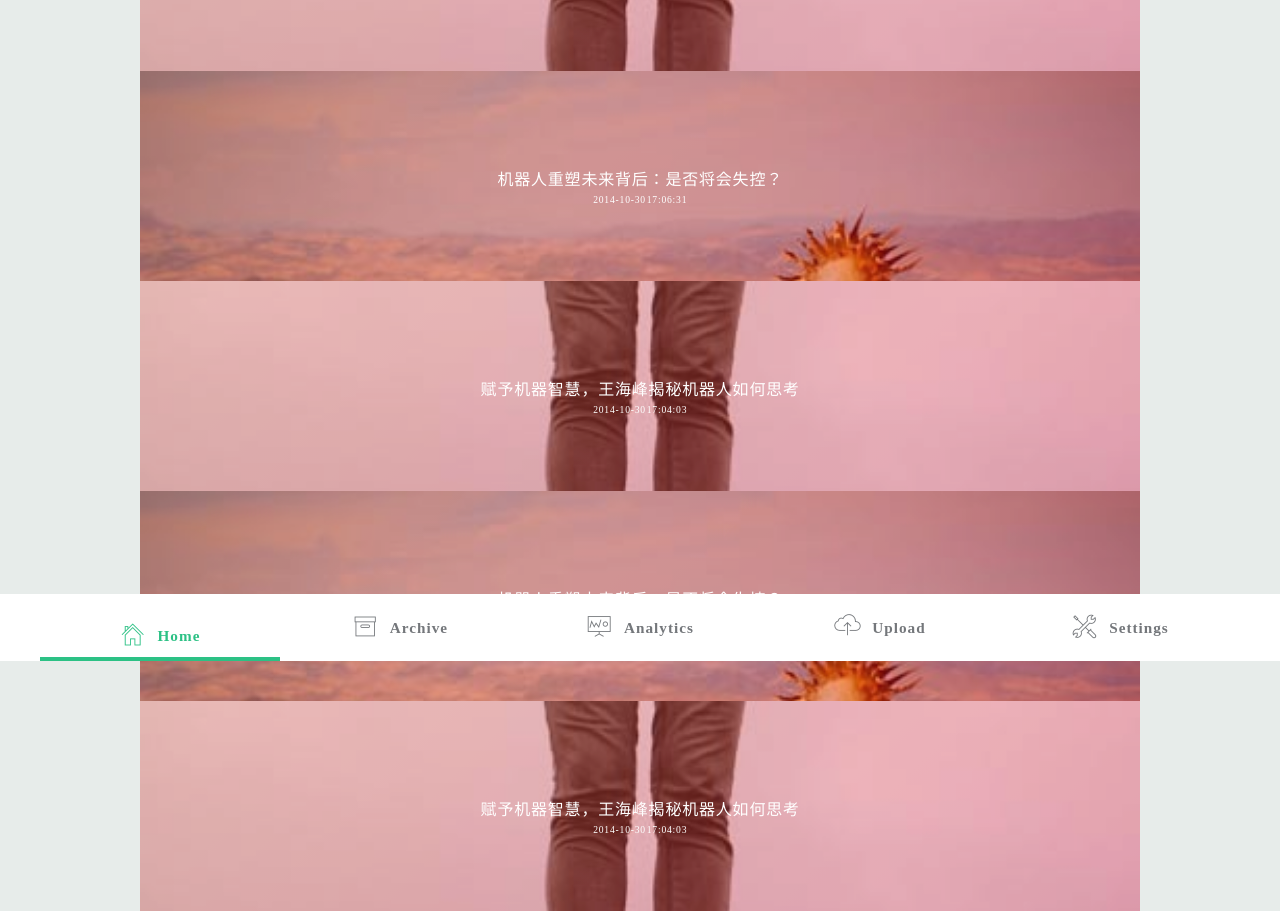
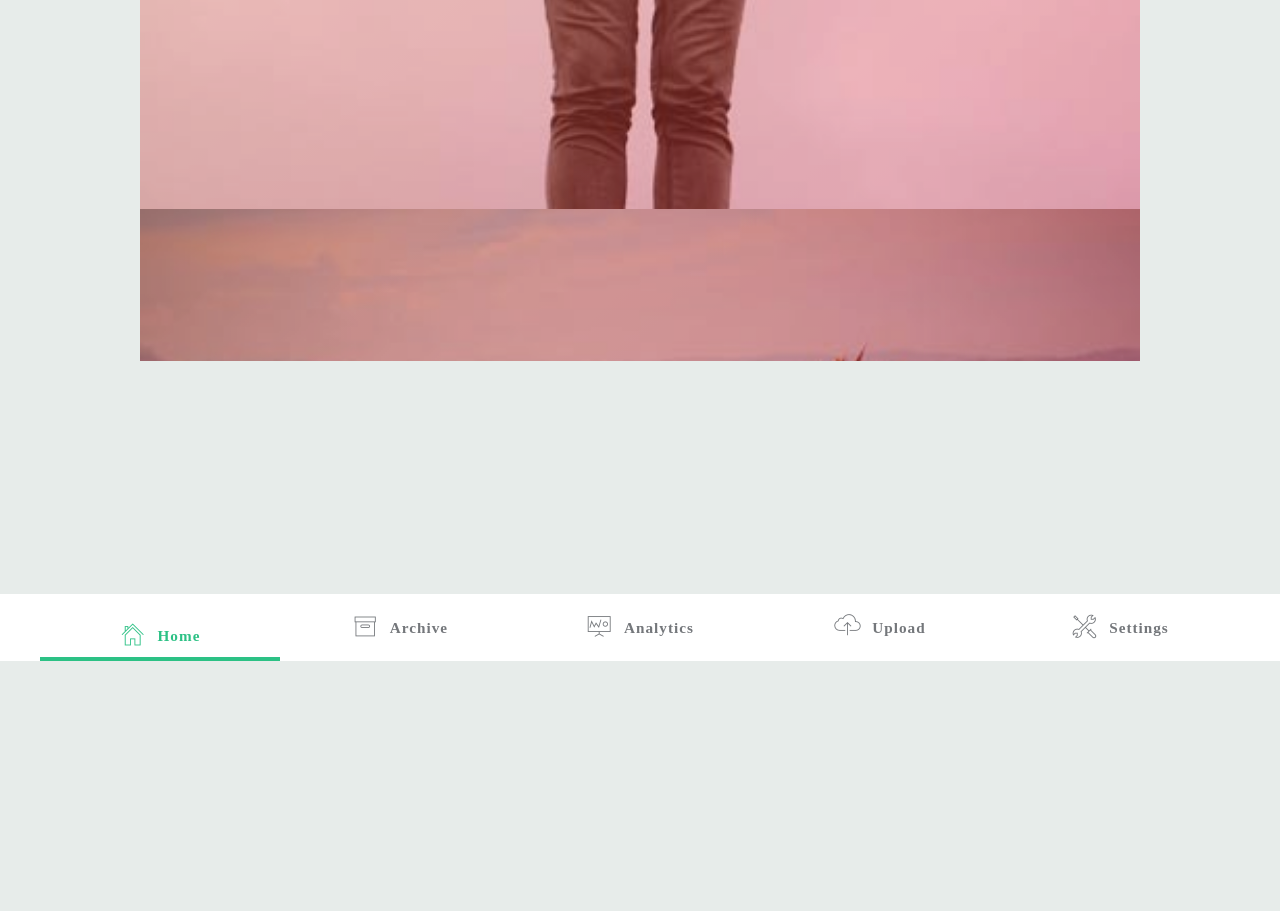
Before and after one commit to jessicapark/bigtalk, a plain HTML site: page index.html in a window 1280 px wide. Shown: the part 139-1050 px from the top of the page. After the commit the page ends 800 px from the top, so only its background shows below. Drawn offline with Linux system fonts and the light colour scheme.

Commit message:
Revert 8a46eab..9556986
This rolls back to commit 8a46eab34b4622765a76d053decd8bf0bd888aaa.

```diff
--- a/css/picture.css
+++ b/css/picture.css
@@ -1,8 +1,8 @@
 .grid {
 	position: relative;
-	height: auto;
 	clear: both;
 	margin: 0 auto;
+	padding: 1em 0 4em;
 	max-width: 1000px;
 	list-style: none;
 	text-align: center;
@@ -19,7 +19,8 @@
 .grid figure {
 	position: relative;
 	overflow: hidden;
-	display: block;
+/*	min-width: 320px;
+	max-width: 480px;*/
 	max-height: 210px;
 	width: 100%;
 	height: auto;
@@ -134,7 +135,7 @@ figure.effect-jazz p {
 }
 
 figure.effect-jazz h2 {
-	padding-top: 5%;
+	padding-top: 26%;
 	-webkit-transition: -webkit-transform 0.35s;
 	transition: transform 0.35s;
 }
--- a/css/tabs.css
+++ b/css/tabs.css
@@ -12,7 +12,7 @@
 }
 
 .tabs {
-	/*overflow: scroll;*/
+	overflow: scroll;
 	margin: 0 auto;
 	width: 100%;
 	font-weight: 300;
@@ -141,15 +141,14 @@
 /* Content */
 .content-wrap {
 	height: 500px;
-	display: block;
 	position: relative;
 }
 
 .content-wrap section {
 	display: none;
 	margin: 0 auto;
+	padding: 1em;
 	max-width: 1200px;
-	height: auto;
 	text-align: center;
 }
 
--- a/index.html
+++ b/index.html
@@ -31,6 +31,7 @@
 				<div class="tabs tabs-style-linemove">
 					<div class="content-wrap">
 						<section id="section-linemove-1">
+							<h2>各方观点</h2>
 							<div class="grid">
 									<figure class="effect-jazz">
 										<img src="img/25.jpg" alt="img25"/>
@@ -42,24 +43,6 @@
 										<img src="img/6.jpg" alt="img06"/>
 										<figcaption>
 											<h2>机器人重塑未来背后：是否将会失控？<div>2014-10-30 17:06:31</div></h2>
-										</figcaption>
-									</figure>
-									<figure class="effect-jazz">
-										<img src="img/25.jpg" alt="img25"/>
-										<figcaption>
-											<h2>赋予机器智慧，王海峰揭秘机器人如何思考<div>2014-10-30 17:04:03</div></h2>
-										</figcaption>
-									</figure>
-									<figure class="effect-jazz">
-										<img src="img/6.jpg" alt="img06"/>
-										<figcaption>
-											<h2>机器人重塑未来背后：是否将会失控？<div>2014-10-30 17:06:31</div></h2>
-										</figcaption>
-									</figure>
-									<figure class="effect-jazz">
-										<img src="img/25.jpg" alt="img25"/>
-										<figcaption>
-											<h2>赋予机器智慧，王海峰揭秘机器人如何思考<div>2014-10-30 17:04:03</div></h2>
 										</figcaption>
 									</figure>
 							</div>
```
